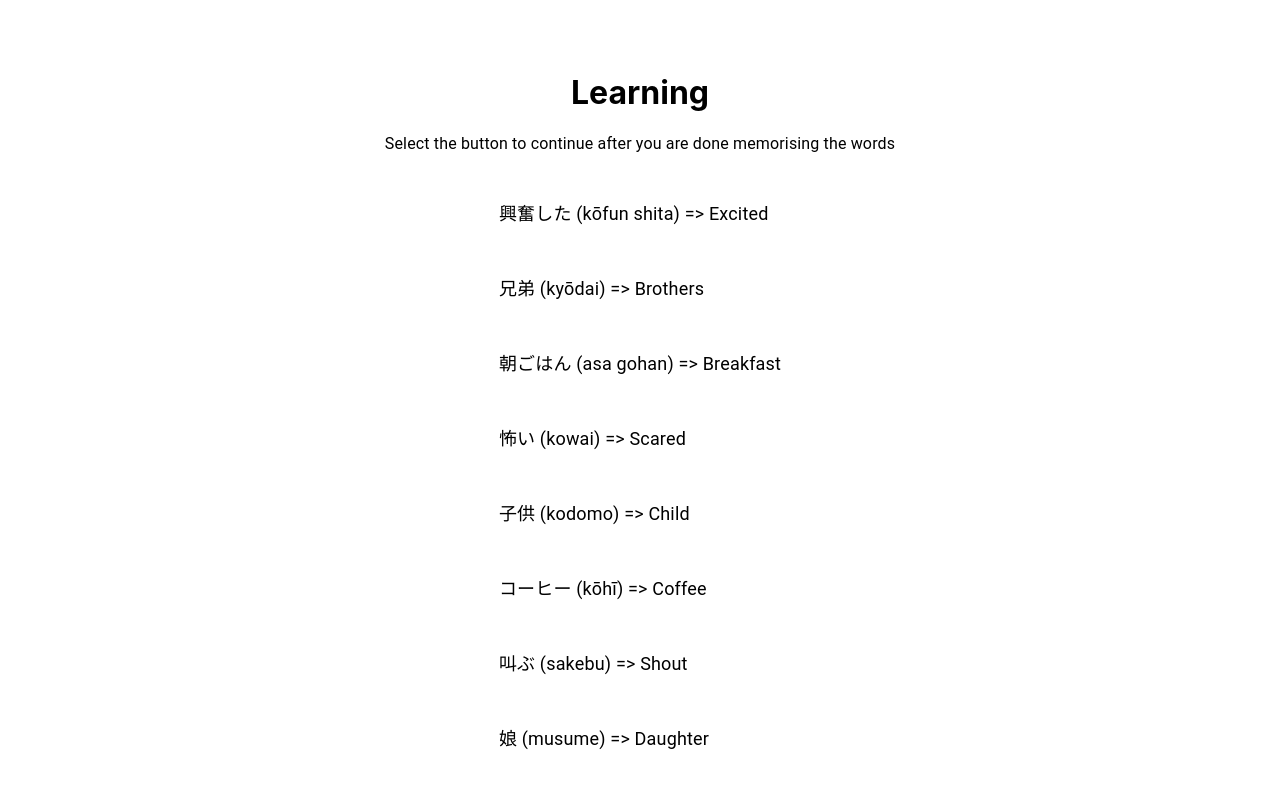
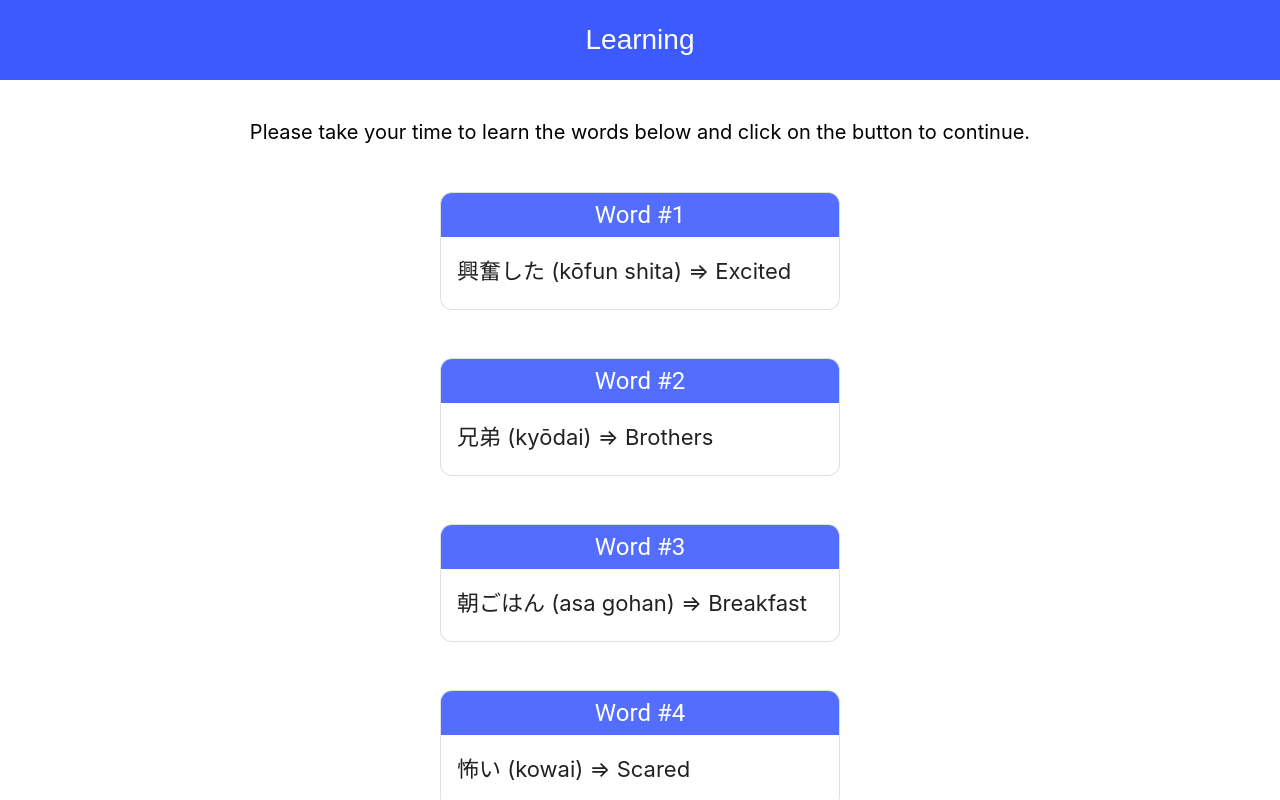
Before and after one commit to xeiwian/japaneseapp, a React (Create React App) app in the folder client/: page / in a window 1280 px wide. Both pictures are taken after a click on the button "BEGIN LESSON". Shown: the top 800 px of the page. Built offline with nearby package versions, Linux system fonts and the light colour scheme; no server answers.

Commit message:
made improvement on learning page user interface

```diff
--- a/client/src/components/learning/learningPage.js
+++ b/client/src/components/learning/learningPage.js
@@ -3,6 +3,11 @@ import quizQuestions from '../questions';
 import { withStyles } from '@material-ui/core/styles';
 import Button from '@material-ui/core/Button';
 import Grid from '@material-ui/core/Grid';
+import Card from '@material-ui/core/Card';
+import CardHeader from '@material-ui/core/CardHeader';
+import CardContent from '@material-ui/core/CardContent';
+import CardActions from '@material-ui/core/CardActions';
+import Box from '@material-ui/core/Box';
 import Typography from '@material-ui/core/Typography';
 import QuestionPage from '../questions/questionPage';
 
@@ -17,6 +22,40 @@ const styles = theme => ({
   },
   group: {
     margin: `${theme.spacing.unit}px 0`
+  },
+  container: {
+    display: 'column',
+    flexWrap: 'wrap',
+    justifyContent: 'center',
+    width: 400,
+    margin: `${theme.spacing(0)} auto`
+  },
+  instructions: {
+    fontSize: 20
+  },
+  continueBtn: {
+    marginTop: theme.spacing(6),
+    flexGrow: 1,
+    background: '#3d5afe',
+    width: 400,
+    height: 50
+  },
+  header: {
+    textAlign: 'center',
+    background: '#536dfe',
+    color: '#fff',
+    height: 12
+  },
+  content: {
+    fontSize: 22
+  },
+  title: {
+    fontFamily: 'sans-serif',
+    fontSize: 28
+  },
+  card: {
+    marginTop: theme.spacing(6),
+    borderRadius: 12
   }
 });
 
@@ -58,46 +97,148 @@ class LearningPage extends Component {
             <QuestionPage id={this.props.id} name={this.props.name}/>
           )
         } else {
-            return (
+            // return (
+            //   <Grid
+            //   container
+            //   spacing={0}
+            //   direction="column"
+            //   alignItems="center"
+            //   justify="center"
+            //   style={{ minHeight: '120vh' }}
+            //   >
+            //     <Typography variant="headline" component="h1">
+            //         Learning
+            //     </Typography> <br/>
+            //     <Typography>
+            //         Select the button to continue after you are done memorising the words
+            //     </Typography> <br/>
+
+            //     <Grid item xs={6}>
+            //         <div className={classes.root}>
+            //             <Typography className={classes.formControl}>{this.state.firstEmotionContent}</Typography>
+            //             <Typography className={classes.formControl}>{this.state.firstFamilyContent}</Typography>
+            //             <Typography className={classes.formControl}>{this.state.firstFoodContent}</Typography>
+
+            //             <Typography className={classes.formControl}>{this.state.secondEmotionContent}</Typography>
+            //             <Typography className={classes.formControl}>{this.state.secondFamilyContent}</Typography>
+            //             <Typography className={classes.formControl}>{this.state.secondFoodContent}</Typography>
+
+            //             <Typography className={classes.formControl}>{this.state.thirdEmotionContent}</Typography>
+            //             <Typography className={classes.formControl}>{this.state.thirdFamilyContent}</Typography>
+            //             <Typography className={classes.formControl}>{this.state.thirdFoodContent}</Typography>
+            //         </div>
+            //     </Grid>
+            //     <Button
+            //           color="primary"
+            //           variant="contained"
+            //           className={classes.formItems}
+            //           onClick={this.nextContentHandler}
+            //     >
+            //     Continue
+            //     </Button>
+            // </Grid>
+            // )
+            return(
+              <div>
                 <Grid
                 container
                 spacing={0}
                 direction="column"
-              alignItems="center"
+                align="center"
                 justify="center"
-              style={{ minHeight: '120vh' }}
+                style={{  backgroundColor: '#3d5afe', height: 80 }}
                 >
-                <Typography variant="headline" component="h1">
+                  <Typography variant="headline">
+                    <Box className={classes.title} color="white" m={0}>
                       Learning
-                </Typography> <br/>
-                <Typography>
-                    Select the button to continue after you are done memorising the words
-                </Typography> <br/>
+                    </Box>
+                  </Typography>
+                </Grid>
+                <br/>
+                <br/>
+                <Grid
+                container
+                spacing={0}
+                direction="column"
+                align="center"
+                justify="center"
+                className={classes.instructions}
+                >
+                  Please take your time to learn the words below and click on the button to continue.
+                </Grid>
 
-                <Grid item xs={6}>
-                    <div className={classes.root}>
-                        <Typography className={classes.formControl}>{this.state.firstEmotionContent}</Typography>
-                        <Typography className={classes.formControl}>{this.state.firstFamilyContent}</Typography>
-                        <Typography className={classes.formControl}>{this.state.firstFoodContent}</Typography>
+                <form className={classes.container}>
+                  <Card className={classes.card} variant="outlined">
+                    <CardHeader className={classes.header} title="Word #1" />
+                    <CardContent className={classes.content}>
+                      {this.state.firstEmotionContent}
+                    </CardContent>
+                  </Card>
+                  <Card className={classes.card} variant="outlined">
+                    <CardHeader className={classes.header} title="Word #2" />
+                    <CardContent className={classes.content}>
+                      {this.state.firstFamilyContent}
+                    </CardContent>
+                  </Card>
+                  <Card className={classes.card} variant="outlined">
+                    <CardHeader className={classes.header} title="Word #3" />
+                    <CardContent className={classes.content}>
+                      {this.state.firstFoodContent}
+                    </CardContent>
+                  </Card>
+                  <Card className={classes.card} variant="outlined">
+                    <CardHeader className={classes.header} title="Word #4" />
+                    <CardContent className={classes.content}>
+                      {this.state.secondEmotionContent}
+                    </CardContent>
+                  </Card>
+                  <Card className={classes.card} variant="outlined">
+                    <CardHeader className={classes.header} title="Word #5" />
+                    <CardContent className={classes.content}>
+                      {this.state.secondFamilyContent}
+                    </CardContent>
+                  </Card>
+                  <Card className={classes.card} variant="outlined">
+                    <CardHeader className={classes.header} title="Word #6" />
+                    <CardContent className={classes.content}>
+                      {this.state.secondFoodContent}
+                    </CardContent>
+                  </Card>
+                  <Card className={classes.card} variant="outlined">
+                    <CardHeader className={classes.header} title="Word #7" />
+                    <CardContent className={classes.content}>
+                      {this.state.thirdEmotionContent}
+                    </CardContent>
+                  </Card>
+                  <Card className={classes.card} variant="outlined">
+                    <CardHeader className={classes.header} title="Word #8" />
+                    <CardContent className={classes.content}>
+                      {this.state.thirdFamilyContent}
+                    </CardContent>
+                  </Card>
+                  <Card className={classes.card} variant="outlined">
+                    <CardHeader className={classes.header} title="Word #9" />
+                    <CardContent className={classes.content}>
+                      {this.state.thirdFoodContent}
+                    </CardContent>
+                  </Card>
 
-                        <Typography className={classes.formControl}>{this.state.secondEmotionContent}</Typography>
-                        <Typography className={classes.formControl}>{this.state.secondFamilyContent}</Typography>
-                        <Typography className={classes.formControl}>{this.state.secondFoodContent}</Typography>
-
-                        <Typography className={classes.formControl}>{this.state.thirdEmotionContent}</Typography>
-                        <Typography className={classes.formControl}>{this.state.thirdFamilyContent}</Typography>
-                        <Typography className={classes.formControl}>{this.state.thirdFoodContent}</Typography>
-                    </div>
-                </Grid>
                   <Button
+                    variant="contained"
+                    size="large"
                     color="primary"
-                      variant="contained"
-                      className={classes.formItems}
+                    className={classes.continueBtn}
                     onClick={this.nextContentHandler}
                   >
                     Continue
                   </Button>
-            </Grid>
+                </form>
+                <br/>
+                <br/>
+
+              </div>
+
+
             )
         }
     };
--- a/client/src/components/login/loginPage.js
+++ b/client/src/components/login/loginPage.js
@@ -50,10 +50,6 @@ const style = theme => ({
   },
   card: {
     marginTop: theme.spacing(10)
-  },
-  formControl: {
-    margin: theme.spacing(1),
-    minWidth: 120,
   }
 });
 
```
Lines whose indentation alone changed are shown as unchanged.
